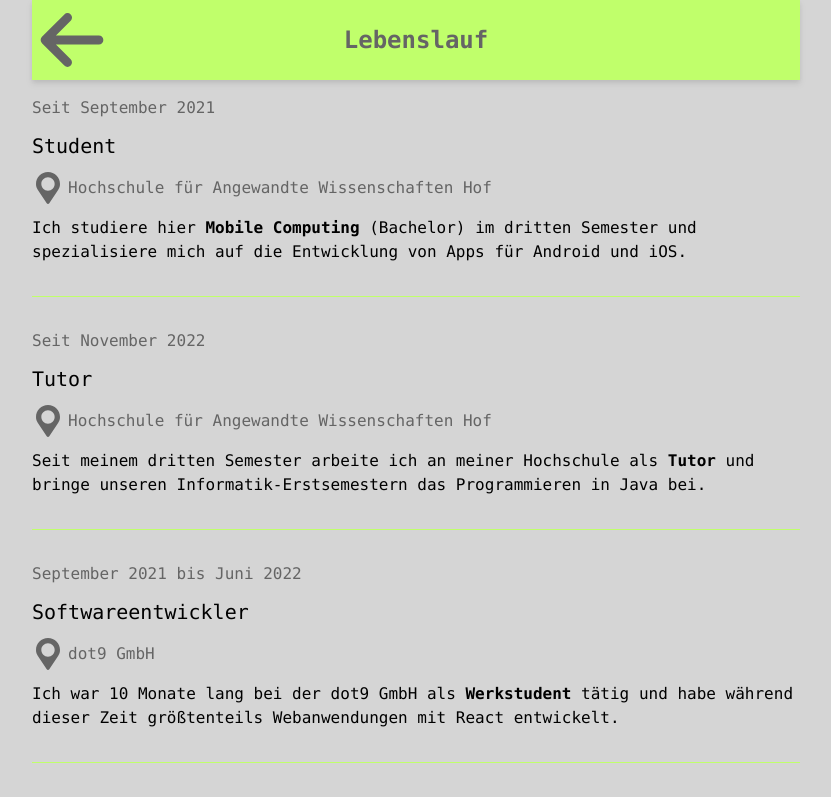
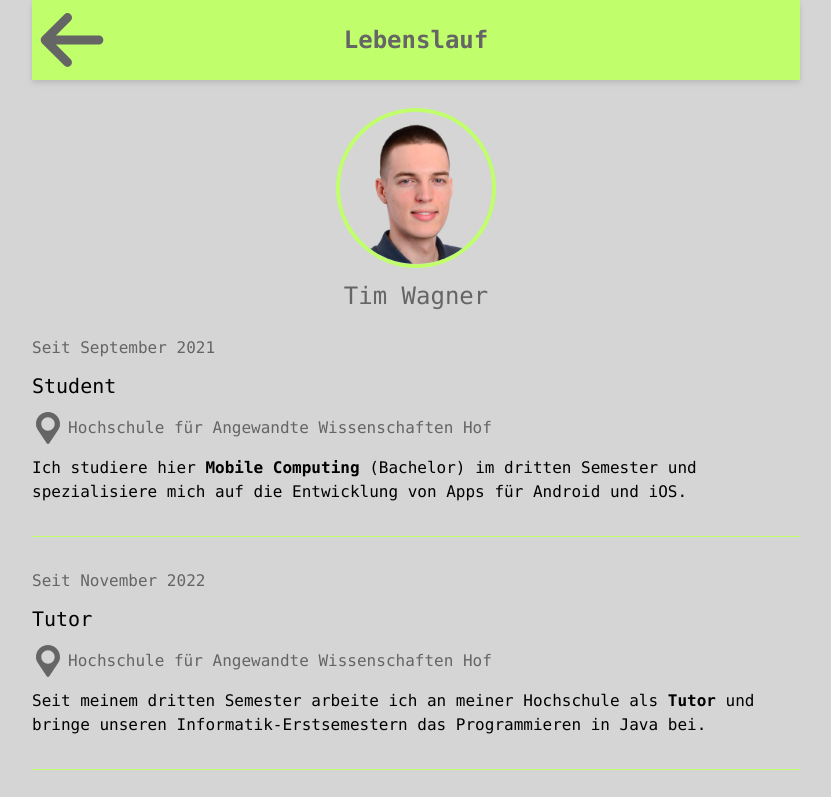
Before and after one commit to tim-w97/MyProfilePage, a React (Create React App) app: page /lebenslauf in a window 1280 px wide. Shown: the top 797 px of the page, without its empty margins (224-1055 px from the left). Built offline with nearby package versions, Linux system fonts and the light colour scheme.

Commit message:
added a picture of myself to the cv

```diff
--- a/src/pages/CVPage.js
+++ b/src/pages/CVPage.js
@@ -3,6 +3,7 @@ import { Link } from "react-router-dom";
 import CVEntry from "../widgets/CVEntry";
 import Divider from "../widgets/Divider";
 import Back from "../widgets/icons/Back";
+import Profile from "../widgets/Profile";
 
 function CVPage() {
   useEffect(() => window.scrollTo(0, 0));
@@ -10,8 +11,9 @@ function CVPage() {
   return (
     <div className="font-mono md:mx-20">
       <div className="max-w-screen-md m-auto">
+        <Profile className="mt-24" />
+
         <CVEntry
-          className="mt-24"
           time="Seit September 2021"
           position="Student"
           location="Hochschule für Angewandte Wissenschaften Hof"
--- /dev/null
+++ b/src/widgets/Profile.js
@@ -0,0 +1,16 @@
+import tim from "../assets/images/tim.png";
+
+function Profile(props) {
+  return (
+    <div className={props.className + " flex flex-col items-center"}>
+      <img
+        className="aspect-square w-40 object-cover object-top rounded-full border border-tim-green border-4 mt-3"
+        src={tim}
+        alt="Portrait von Tim"
+      ></img>
+      <p className="mt-3 mb-6 text-2xl text-tim-gray">Tim Wagner</p>
+    </div>
+  );
+}
+
+export default Profile;
```
Also changed, not shown: src/assets/images/tim.png (added).
